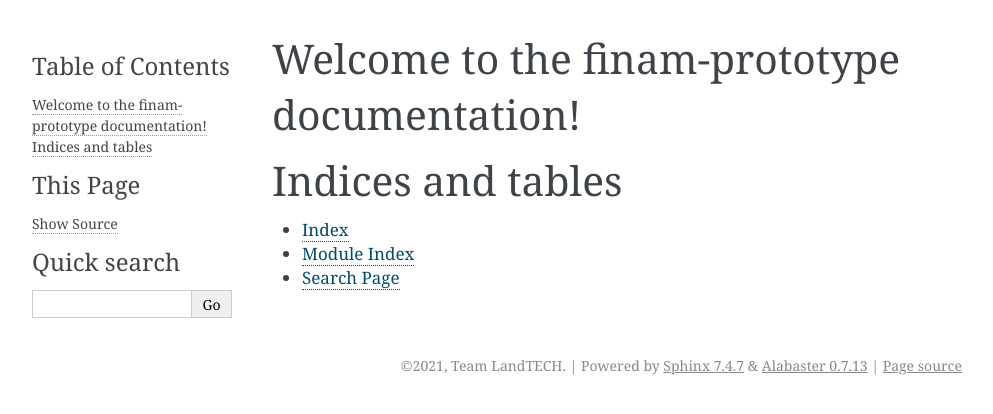
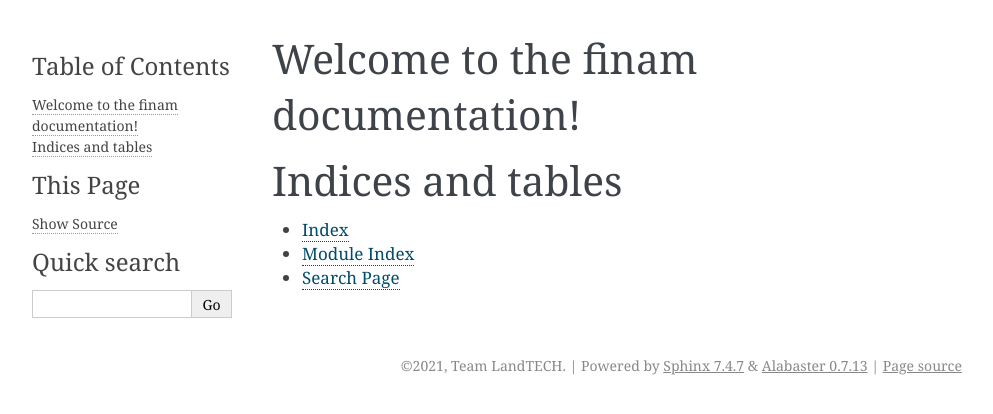
Before and after one commit to finam-ufz/finam, a Sphinx documentation site: the page built from docs/index.rst, in a window 1280 px wide. Shown: the top 414 px of the page, without its empty margins (148-1141 px from the left). Built offline with Sphinx 7.4.7, drawn with Linux system fonts in a browser that asks for light colours; pages that are not in the unit, such as notebooks, are missing from menus.

Commit message:
adapt readme to fit new package structure; remove "prototype" from doc headers

```diff
--- a/docs/conf.py
+++ b/docs/conf.py
@@ -10,7 +10,7 @@ sys.path.insert(0, os.path.abspath("../finam"))
 
 # -- Project information -----------------------------------------------------
 
-project = "finam-prototype"
+project = "finam"
 copyright = "2021, Team LandTECH"
 author = "Team LandTECH"
 
--- a/docs/index.rst
+++ b/docs/index.rst
@@ -1,4 +1,4 @@
-Welcome to the finam-prototype documentation!
+Welcome to the finam documentation!
 =============================================
 
 .. toctree::
```
Also changed, not shown: README.md (+12 -21 lines).
